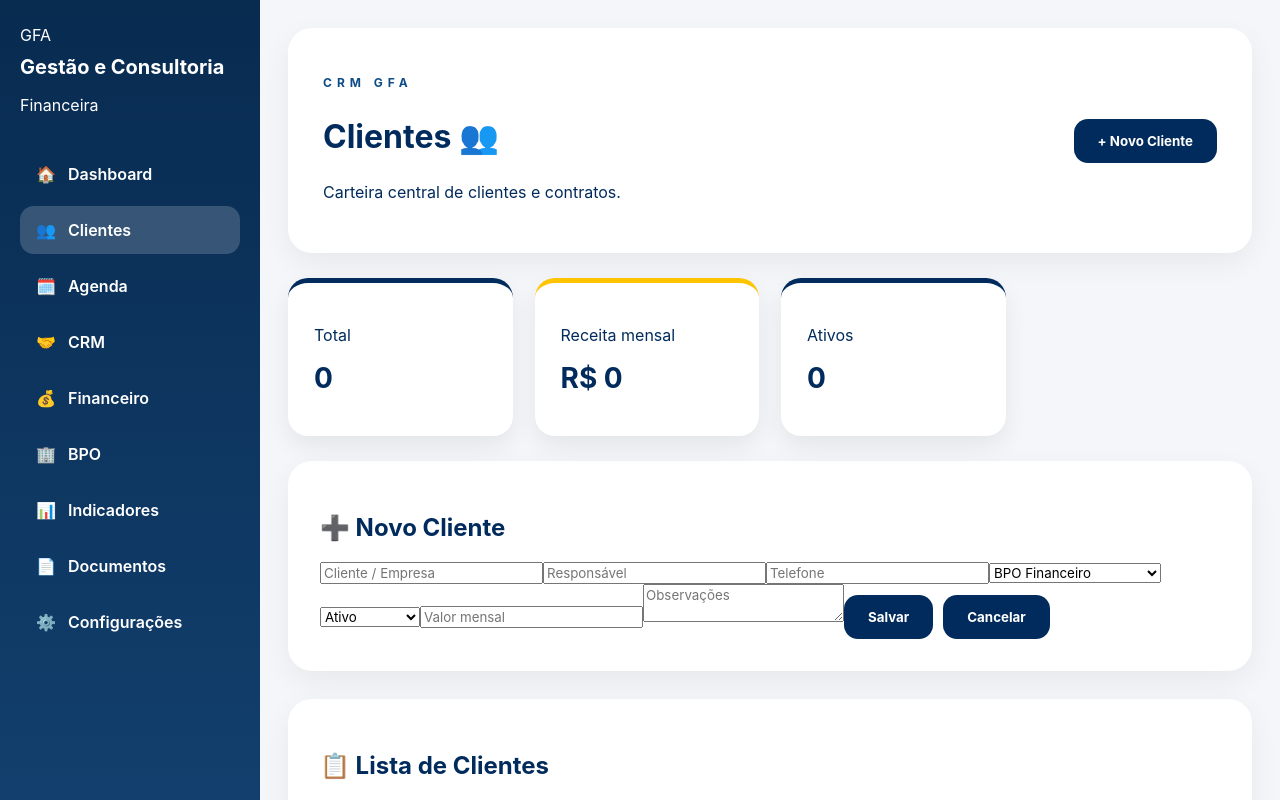
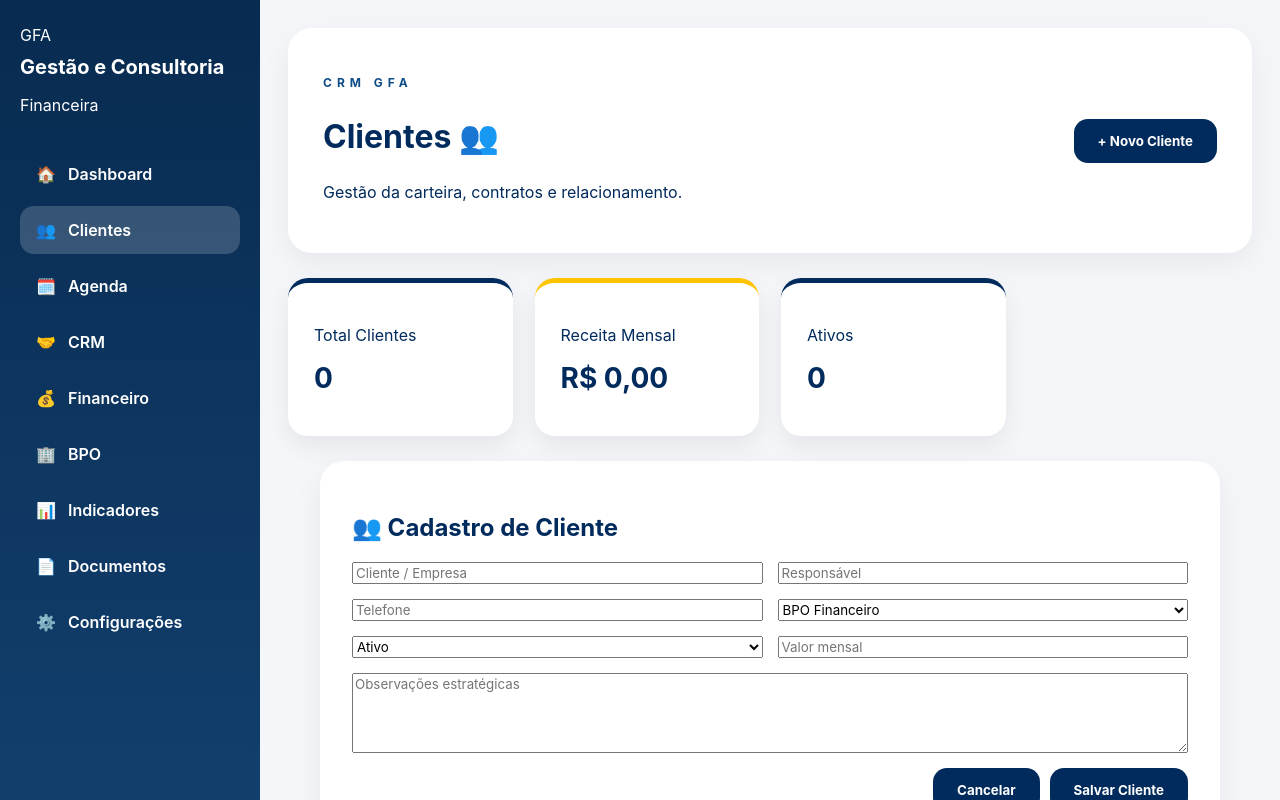
Before and after one commit to mentoriafinanceira2023-lgtm/gcf, a React (Vite) app: page /clientes in a window 1280 px wide. Both pictures are taken after a click on the button "+ Novo Cliente". Shown: the top 800 px of the page. Built offline with nearby package versions, Linux system fonts and the light colour scheme.

Commit message:
v2.1.7 clientes compacto premium

```diff
--- a/src/pages/ClientsPage.tsx
+++ b/src/pages/ClientsPage.tsx
@@ -18,7 +18,6 @@ const [cadastro,setCadastro] = useState(false)
 const [clienteAberto,setClienteAberto] = useState<any>(null)
 
 
-
 const [form,setForm] = useState({
 
 empresa:"",
@@ -33,16 +32,11 @@ observacao:""
 
 
 
-
-
 useEffect(()=>{
 
 localStorage.setItem(
-
 "gfa-clientes",
-
 JSON.stringify(clientes)
-
 )
 
 },[clientes])
@@ -50,26 +44,16 @@ JSON.stringify(clientes)
 
 
 
-
-
 const servicos=[
 
 "BPO Financeiro",
-
 "Consultoria Empresarial",
-
 "Mentoria Individual",
-
 "Consultoria Financeira",
-
 "Diagnóstico Financeiro",
-
 "Outros"
 
 ]
-
-
-
 
 
 
@@ -84,7 +68,6 @@ return
 }
 
 
-
 const novo={
 
 id:Date.now(),
@@ -96,15 +79,7 @@ criado:new Date().toLocaleDateString()
 }
 
 
-
-setClientes([
-
-...clientes,
-
-novo
-
-])
-
+setClientes([...clientes,novo])
 
 
 setForm({
@@ -122,9 +97,8 @@ observacao:""
 
 setCadastro(false)
 
+
 }
-
-
 
 
 
@@ -147,15 +121,10 @@ clientes.filter(c=>c.id!==id)
 
 )
 
-
 setClienteAberto(null)
 
 
 }
-
-
-
-
 
 
 
@@ -166,6 +135,14 @@ const clientesOrdenados=[...clientes].sort(
 (a,b)=>a.empresa.localeCompare(b.empresa)
 
 )
+
+
+
+const receita=clientes.reduce(
+
+(t,c)=>t+Number(c.valor||0)
+
+,0)
 
 
 
@@ -195,7 +172,6 @@ CRM GFA
 </p>
 
 
-
 <h1>
 
 Clientes 👥
@@ -203,17 +179,14 @@ Clientes 👥
 </h1>
 
 
-
 <p>
 
-Carteira central de clientes e contratos.
+Gestão da carteira, contratos e relacionamento.
 
 </p>
 
 
 </div>
-
-
 
 
 
@@ -247,7 +220,7 @@ onClick={()=>setCadastro(true)}
 
 <div className="stat-card">
 
-<p>Total</p>
+<p>Total Clientes</p>
 
 <strong>{clientes.length}</strong>
 
@@ -255,26 +228,29 @@ onClick={()=>setCadastro(true)}
 
 
 
-
 <div className="stat-card gold">
 
-<p>Receita mensal</p>
+<p>Receita Mensal</p>
 
 <strong>
 
+{
 
-R$ {
+receita.toLocaleString(
 
+"pt-BR",
 
-clientes.reduce(
+{
 
-(t,c)=>t+Number(c.valor||0)
+style:"currency",
 
-,0)
-
+currency:"BRL"
 
 }
 
+)
+
+}
 
 </strong>
 
@@ -282,32 +258,22 @@ clientes.reduce(
 
 
 
-
-
 <div className="stat-card">
-
 
 <p>Ativos</p>
 
-
 <strong>
-
 
 {
 
-clientes.filter(
-
-c=>c.status==="Ativo"
-
-).length
+clientes.filter(c=>c.status==="Ativo").length
 
 }
 
-
 </strong>
 
+</div>
 
-</div>
 
 
 </section>
@@ -320,20 +286,48 @@ c=>c.status==="Ativo"
 
 
 
-
-
 {cadastro && (
 
 
-<div className="content-card">
+
+<section
+
+className="content-card"
+
+style={{
+
+maxWidth:"900px",
+
+margin:"0 auto 25px auto"
+
+}}
+
+>
+
 
 
 <h2>
 
-➕ Novo Cliente
+👥 Cadastro de Cliente
 
 </h2>
 
+
+
+
+<div
+
+style={{
+
+display:"grid",
+
+gridTemplateColumns:"1fr 1fr",
+
+gap:"15px"
+
+}}
+
+>
 
 
 
@@ -348,7 +342,6 @@ value={form.empresa}
 onChange={e=>setForm({...form,empresa:e.target.value})}
 
 />
-
 
 
 
@@ -382,8 +375,6 @@ onChange={e=>setForm({...form,telefone:e.target.value})}
 
 
 
-
-
 <select
 
 className="input"
@@ -408,8 +399,6 @@ onChange={e=>setForm({...form,servico:e.target.value})}
 
 
 
-
-
 <select
 
 className="input"
@@ -419,7 +408,6 @@ value={form.status}
 onChange={e=>setForm({...form,status:e.target.value})}
 
 >
-
 
 <option>Ativo</option>
 
@@ -433,8 +421,6 @@ onChange={e=>setForm({...form,status:e.target.value})}
 
 
 </select>
-
-
 
 
 
@@ -456,20 +442,65 @@ onChange={e=>setForm({...form,valor:e.target.value})}
 
 
 
-
 <textarea
 
 className="input"
 
-placeholder="Observações"
+placeholder="Observações estratégicas"
 
 value={form.observacao}
 
 onChange={e=>setForm({...form,observacao:e.target.value})}
 
+style={{
+
+gridColumn:"1/3",
+
+height:"80px"
+
+}}
+
 />
 
 
+
+</div>
+
+
+
+
+
+
+
+<div
+
+style={{
+
+display:"flex",
+
+justifyContent:"flex-end",
+
+gap:"10px",
+
+marginTop:"15px"
+
+}}
+
+>
+
+
+
+<button
+
+className="primary-button"
+
+onClick={()=>setCadastro(false)}
+
+>
+
+Cancelar
+
+</button>
 
 
 
@@ -482,31 +513,18 @@ onClick={salvarCliente}
 
 >
 
-Salvar
+Salvar Cliente
 
 </button>
 
 
 
-
-<button
-
-className="primary-button"
-
-style={{marginLeft:"10px"}}
-
-onClick={()=>setCadastro(false)}
-
->
-
-Cancelar
-
-</button>
+</div>
 
 
 
 
-</div>
+</section>
 
 
 )}
@@ -524,11 +542,9 @@ Cancelar
 
 <h2>
 
-📋 Lista de Clientes
+📋 Meus Clientes
 
 </h2>
-
-
 
 
 
@@ -543,20 +559,9 @@ className="cliente-alerta"
 
 key={cliente.id}
 
->
-
-
-<div
-
 style={{
 
-display:"flex",
-
-justifyContent:"space-between",
-
-alignItems:"center",
-
-width:"100%"
+padding:"18px 22px"
 
 }}
 
@@ -564,8 +569,24 @@ width:"100%"
 
 
 
+<div
 
-<div>
+style={{
+
+display:"grid",
+
+gridTemplateColumns:"2fr 2fr 1fr 150px",
+
+alignItems:"center",
+
+width:"100%",
+
+gap:"20px"
+
+}}
+
+>
+
 
 
 
@@ -577,26 +598,18 @@ width:"100%"
 
 
 
-<p>
+
+<span>
 
 {cliente.servico}
 
-</p>
-
-
-
-</div>
+</span>
 
 
 
 
 
-
-<div>
-
-
 <span>
-
 
 {
 
@@ -612,12 +625,9 @@ cliente.status==="Ativo"
 
 }
 
-
 </span>
 
 
-
-{" "}
 
 
 
@@ -637,9 +647,6 @@ Detalhes
 
 
 
-</div>
-
-
 
 </div>
 
@@ -647,8 +654,8 @@ Detalhes
 </div>
 
 
+))}
 
-))}
 
 
 
@@ -663,10 +670,26 @@ Detalhes
 
 
 
+
+
 {clienteAberto && (
 
 
-<section className="content-card">
+
+<section
+
+className="content-card"
+
+style={{
+
+maxWidth:"700px",
+
+margin:"20px auto"
+
+}}
+
+>
+
 
 
 <h2>
@@ -677,64 +700,19 @@ Detalhes
 
 
 
+<p>👤 Responsável: {clienteAberto.responsavel}</p>
 
-<p>
+<p>📱 Telefone: {clienteAberto.telefone}</p>
 
-👤 Responsável: {clienteAberto.responsavel}
+<p>📂 Serviço: {clienteAberto.servico}</p>
 
-</p>
+<p>📌 Status: {clienteAberto.status}</p>
 
+<p>💰 Valor: R$ {clienteAberto.valor}</p>
 
+<p>📅 Cadastro: {clienteAberto.criado}</p>
 
-<p>
-
-📱 Telefone: {clienteAberto.telefone}
-
-</p>
-
-
-
-<p>
-
-📂 Serviço: {clienteAberto.servico}
-
-</p>
-
-
-
-
-<p>
-
-📌 Status: {clienteAberto.status}
-
-</p>
-
-
-
-
-<p>
-
-💰 Valor mensal: R$ {clienteAberto.valor}
-
-</p>
-
-
-
-<p>
-
-📅 Cadastro: {clienteAberto.criado}
-
-</p>
-
-
-
-
-<p>
-
-📝 {clienteAberto.observacao}
-
-</p>
-
+<p>📝 {clienteAberto.observacao}</p>
 
 
 
@@ -754,7 +732,6 @@ Fechar
 
 
 
-
 <button
 
 className="primary-button"
@@ -765,9 +742,10 @@ onClick={()=>excluirCliente(clienteAberto.id)}
 
 >
 
-Excluir Cliente
+Excluir
 
 </button>
+
 
 
 
@@ -783,6 +761,7 @@ Excluir Cliente
 
 </div>
 
+
 )
 
 
```
